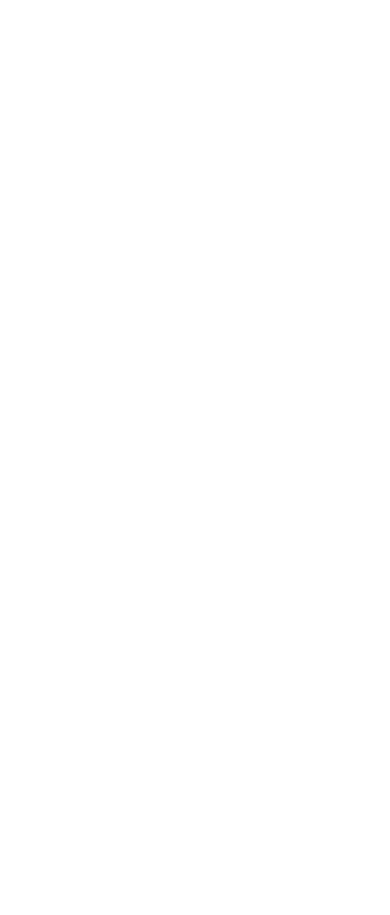
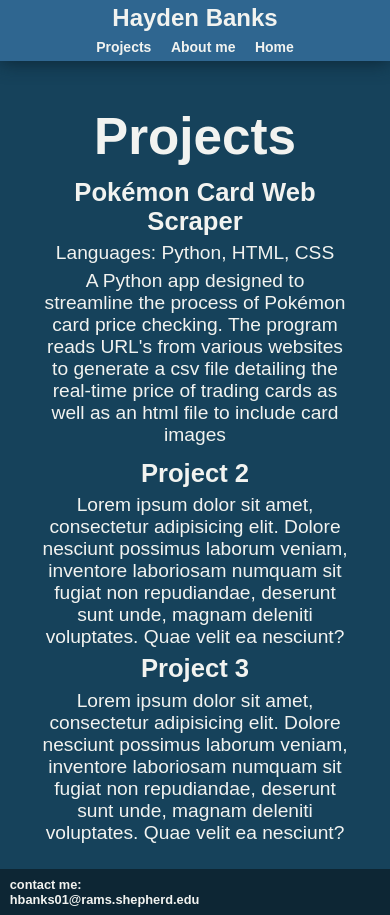
Before and after one commit to bruhchup/PortfolioWebsite, a plain HTML site: page pages/projects.html in a window 390 px wide. Before the commit the page ends 844 px from the top, so only its background shows below. Drawn offline with Linux system fonts and the light colour scheme.

Commit message:
page created and better formatting

```diff
--- a/pages/about_me.html
+++ b/pages/about.html
@@ -4,16 +4,16 @@
     <meta charset="UTF-8">
     <meta name="viewport" content="width=device-width, initial-scale=1.0">
     <title>Document</title>
-    <link rel="stylesheet" href="../styles/about_me.css">
+    <link rel="stylesheet" href="../styles/about.css">
 </head>
 <body>
     <header>
-        <h1><a href="home_page.html">Hayden Banks</a></h1>
+        <h1><a href="home.html">Hayden Banks</a></h1>
         <nav>
             <ul>
                 <li><a href="projects.html"><b>Projects</b></a></li>
-                <li><a href="about_me.html"><b>About me</b></a></li>
-                <li><a href="home_page.html"><b>Home</b></a></li>
+                <li><a href="about.html"><b>About me</b></a></li>
+                <li><a href="home.html"><b>Home</b></a></li>
             </ul>
         </nav>
     </header>
--- a/pages/projects.html
+++ b/pages/projects.html
@@ -0,0 +1,64 @@
+<!DOCTYPE html>
+<html lang="en">
+<head>
+    <meta charset="UTF-8">
+    <meta name="viewport" content="width=device-width, initial-scale=1.0">
+    <title>Document</title>
+    <link rel="stylesheet" href="../styles/projects.css">
+</head>
+<body>
+    <header>
+        <h1><a href="home.html">Hayden Banks</a></h1>
+        <nav>
+            <ul>
+                <li><a href="projects.html"><b>Projects</b></a></li>
+                <li><a href="about.html"><b>About me</b></a></li>
+                <li><a href="home.html"><b>Home</b></a></li>
+            </ul>
+        </nav>
+    </header>
+    <main>
+        <div class="content">
+            <div class="projects">
+                <h1>Projects</h1>
+                <ul>
+                    <li>
+                        <h2><a href="https://github.com/bruhchup/PokeChart">Pokémon Card Web Scraper</a></h2>
+                        <div>
+                            <p>Languages: Python, HTML, CSS</p>
+                            <p>
+                                A Python app designed to streamline the process of Pokémon
+                                card price checking. The program reads URL's from
+                                various websites to generate a csv file detailing the real-time
+                                price of trading cards as well as an html file to include card
+                                images
+                            </p>
+                            <p><a href="https://github.com/bruhchup/PokeChart"></a></p>
+                        </div>
+                    </li>
+                    <li>
+                        <h2>Project 2</h2>
+                        <p>
+                            Lorem ipsum dolor sit amet, consectetur adipisicing elit. Dolore
+                            nesciunt possimus laborum veniam, inventore laboriosam numquam sit
+                            fugiat non repudiandae, deserunt sunt unde, magnam deleniti voluptates. Quae velit ea nesciunt?
+                        </p>
+                    </li>
+                    <li>
+                        <h2>Project 3</h2>
+                        <p>
+                            Lorem ipsum dolor sit amet, consectetur adipisicing elit. Dolore
+                            nesciunt possimus laborum veniam, inventore laboriosam numquam sit
+                            fugiat non repudiandae, deserunt sunt unde, magnam deleniti voluptates. Quae velit ea nesciunt?
+                        </p>
+                    </li>
+                </ul>
+            </div>
+        </div>
+    </main>
+    <footer>
+        <h3>contact me:</h3>
+        <h3><a href="mailto:hbanks01@rams.shepherd.edu">hbanks01@rams.shepherd.edu</a></h3>
+    </footer>
+</body>
+</html>
--- /dev/null
+++ b/styles/about.css
@@ -0,0 +1,253 @@
+* {
+    margin: 0;
+    padding: 0;
+    box-sizing: border-box;
+    font-family: Arial, sans-serif;
+}
+
+html, body {
+    height: 100%;
+    margin: 0;
+}
+
+body {
+    background-color: #16425B;
+    color: #F2F3F0;
+    display: flex;
+    flex-direction: column;
+}
+
+header {
+    background-color: #2F6690;
+    padding-bottom: 1%;
+    box-shadow: 0px 0px 20px #0a2230;
+}
+
+header h1{
+    display: inline;
+    padding-left: 2.5%;
+    padding-top: .75%;
+    font-size: 3em;
+    vertical-align: bottom;
+    float: left;
+}
+
+header h1 a {
+    color: #F2F3F0;
+    text-decoration: none;
+}
+
+header nav ul {
+    margin: 0;
+    padding: 0;
+    padding-top: 1.75%;
+}
+
+header nav ul li {
+    display: flex;
+    float: right;
+    padding-right: 2.5%;
+    font-size: 1.75em;
+}
+
+nav ul li a {
+    color: #F2F3F0;
+    text-decoration: none;
+}
+
+nav ul li a:hover {
+    color: #81C3D7;
+    border-bottom: 2px solid #81C3D7;
+}
+
+footer {
+    vertical-align: bottom;
+    text-align: center;
+    margin-top: auto;
+    padding-top: 2%;
+    padding-bottom: 2%;
+    background-color: #0D2634;
+}
+
+footer h3 {
+    text-align: left;
+    padding-left: 2.5%;
+    color: #F2F3F0;
+    font-size: 0.8em;
+}
+
+footer h3 a {
+    color: #F2F3F0;
+    text-decoration: none;
+}
+
+footer h3 a:hover{
+    text-decoration: underline;
+}
+
+.content {
+    gap: 20px;
+    max-width: 1400px;
+    justify-content: center;
+    margin: auto;
+}
+
+.about_me h1 {
+    margin: auto;
+    justify-content: center;
+    padding-top: 5%;
+    padding-bottom: 3%;
+    display: flex;
+    font-size: 4em;
+}
+
+.about_me p {
+    margin: auto;
+    text-align: center;
+    justify-content: center;
+    font-size: 2em;
+    max-width: 50%;
+}
+
+.skills {
+    padding-bottom: 5%;
+}
+
+.skills h1{
+    margin: auto;
+    justify-content: center;
+    padding-top: 3%;
+    padding-bottom: 3%;
+    display: flex;
+    font-size: 4em;
+}
+
+.skills ul {
+    margin: auto;
+    list-style-type: none;
+    max-width: 50%;
+    justify-content: center;
+}
+
+.skills h2 {
+    font-size: 2em;
+    padding-bottom: 2%;
+}
+
+.skills p {
+    padding-bottom: 2%;
+    font-size: 1.5em;
+}
+
+.images {
+    justify-content: center;
+    align-items: center;
+}
+
+#linkedin {
+    max-width: 100px;
+}
+
+#github {
+    max-width: 75px;
+    padding-bottom: 1.5%;
+}
+
+@media (max-width: 1300px) {
+
+    .content {
+        display: flex;
+        align-items: flex-start;
+        gap: 20px;
+        flex-direction: column;
+        align-items: center;
+        text-align: center;
+        padding-top: 35px;
+    }
+
+}
+
+@media (max-width: 800px) {
+
+    header {
+        margin: 0 auto;
+        width: 100%;
+        align-items: center;
+        justify-content: center;
+        padding-right: 0;
+        padding-left: 0;
+        padding-bottom: 2%;
+    }
+
+    header h1 {
+        padding: 0;
+        margin: 0 auto;
+        justify-content: center;
+        align-items: center;
+        display: flex;
+        float: none
+    }
+
+    header nav {
+        display: flex;
+        flex-direction: column;
+        justify-content: center;
+    }
+
+    header nav ul {
+        display: flex;
+        flex-direction: row;
+        justify-content: center;
+        align-items: center;
+    }
+
+    header nav ul li {
+        display: flex;
+        flex-direction: row;
+        padding: 0;
+        padding-left: 5%;
+    }
+
+    header nav ul li:first-child {
+        display: flex;
+        flex-direction: row;
+        padding: 0;
+        padding-left: 0;
+    }
+
+    nav ul li a {
+        color: #F2F3F0;
+        text-decoration: none;
+        border-bottom: 2px solid transparent;
+    }
+
+    .content {
+        display: flex;
+        align-items: center;
+        text-align: center;
+        font-size: 10px;
+        max-width: 80%;
+        margin: 0 auto;
+    }
+
+    .about_me p{
+        max-width: 100%;
+    }
+
+    .skills ul {
+        max-width: 100%;
+    }
+
+}
+
+@media (max-width: 500px) {
+
+    header {
+        font-size: 0.5em;
+        padding-bottom: 1%;
+    }
+
+    header h1 {
+        padding-top: 1%;
+    }
+}
--- a/styles/about_me.css
+++ b/styles/projects.css
@@ -92,28 +92,16 @@ footer h3 a:hover{
     margin: auto;
 }
 
-.about_me h1 {
-    margin: auto;
-    justify-content: center;
-    padding-top: 5%;
-    padding-bottom: 3%;
-    display: flex;
-    font-size: 4em;
+.projects p {
+    font-size: 2em;
+    max-width: 100%;
 }
 
-.about_me p {
-    margin: auto;
-    text-align: center;
-    justify-content: center;
-    font-size: 2em;
-    max-width: 50%;
-}
-
-.skills {
+.projects {
     padding-bottom: 5%;
 }
 
-.skills h1{
+.projects h1{
     margin: auto;
     justify-content: center;
     padding-top: 3%;
@@ -122,35 +110,30 @@ footer h3 a:hover{
     font-size: 4em;
 }
 
-.skills ul {
+.projects ul {
     margin: auto;
     list-style-type: none;
     max-width: 50%;
     justify-content: center;
 }
 
-.skills h2 {
+.projects h2 {
     font-size: 2em;
     padding-bottom: 2%;
 }
 
-.skills p {
+.projects a {
+    color: #F2F3F0;
+    text-decoration: none;
+}
+
+.projects a:hover{
+    text-decoration: underline;
+}
+
+.projects p {
     padding-bottom: 2%;
     font-size: 1.5em;
-}
-
-.images {
-    justify-content: center;
-    align-items: center;
-}
-
-#linkedin {
-    max-width: 100px;
-}
-
-#github {
-    max-width: 75px;
-    padding-bottom: 1.5%;
 }
 
 @media (max-width: 1300px) {
@@ -159,14 +142,13 @@ footer h3 a:hover{
         display: flex;
         align-items: flex-start;
         gap: 20px;
-        flex-direction: column; /* Stack items vertically */
-        align-items: center;    /* Center items horizontally */
-        text-align: center;
+        flex-direction: column;
+        align-items: center;
         padding-top: 35px;
     }
 
     .content p {
-        max-width: 80%;
+        max-width: 100%;
     }
 
 }
@@ -219,6 +201,17 @@ footer h3 a:hover{
         padding-left: 0;
     }
 
+    .content {
+        align-items: center;
+        text-align: center;
+        font-size: 10px;
+        max-width: 100%;
+    }
+
+    .projects ul{
+        max-width: 80%;
+    }
+
     nav ul li a {
         color: #F2F3F0;
         text-decoration: none;
@@ -238,22 +231,9 @@ footer h3 a:hover{
         padding-top: 1%;
     }
 
-    .hayden img {
-        max-width: 250px;
-    }
-
     .content {
         font-size: 0.8em;
-        width: 80%;
-    }
-
-    #linkedin {
-        max-width: 50px;
-    }
-
-    #github {
-        max-width: 40px;
-        padding-bottom: 2%;
+        width: 100%;
     }
 
 }
```
Also changed, not shown: pages/home.html (renamed from pages/home_page.html, +4 -4 lines), styles/home.css (renamed from styles/home_page.css).
